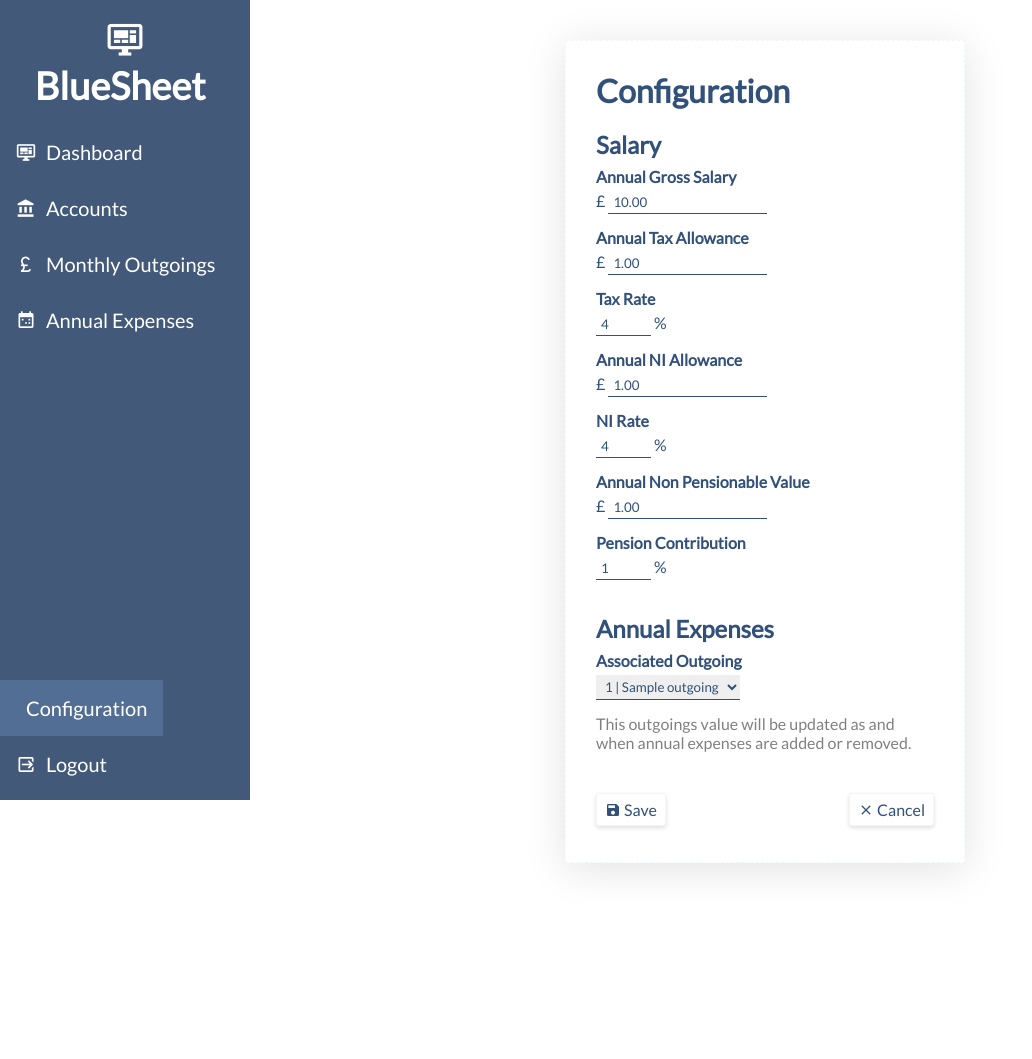
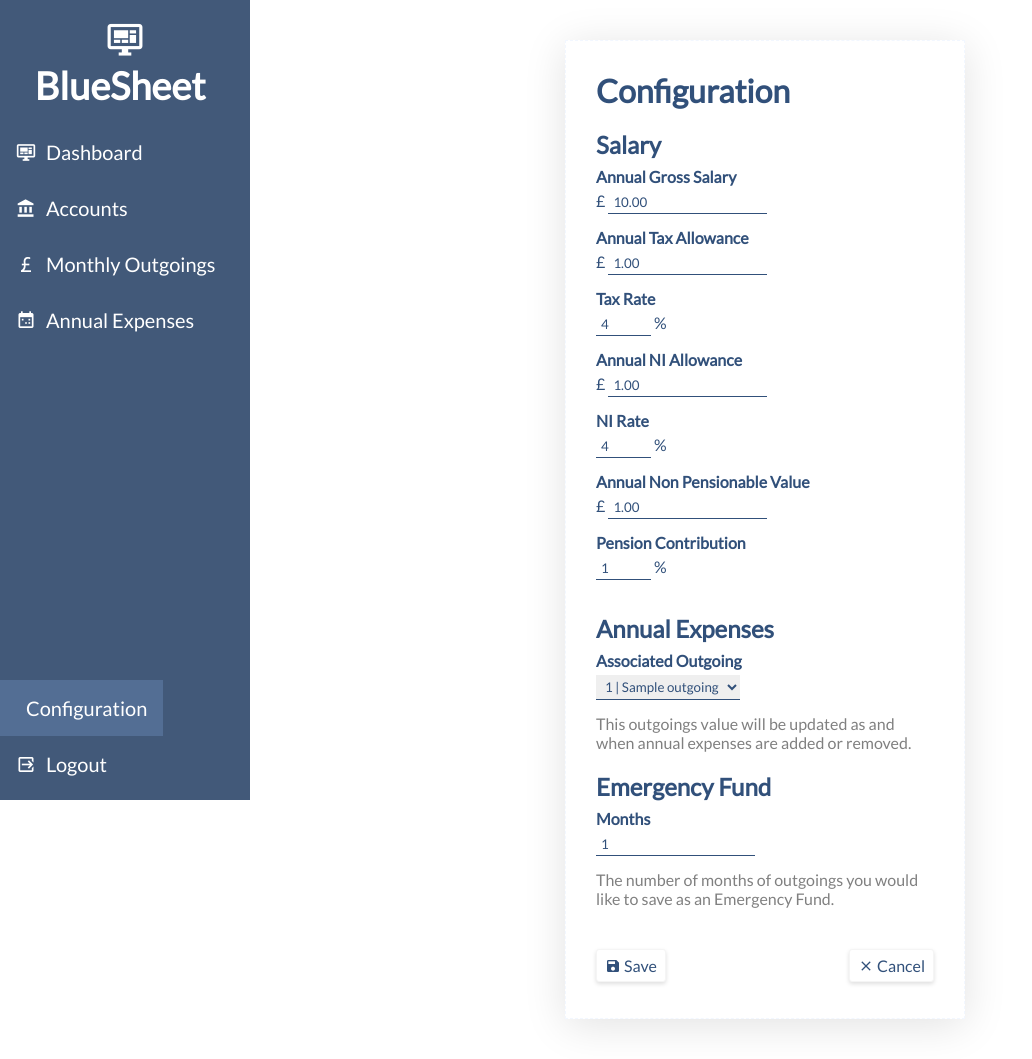
Before and after one commit to dullage/BlueSheet, a Flask app: template templates/configuration.html in a window 1280 px wide. Shown: the whole page, without its empty margins (0-1032 px from the left). Before the commit the page ends 873 px from the top, so only its background shows below. Run offline with Flask 2, Linux system fonts and the light colour scheme; the template is opened without the code that fills it: values that come from a table or form of the project are taken from there, others are empty; tables that the repository leaves empty hold one stand-in row (values such as "Sample post"); parts of the project's set-up code (start-up, migrations or seed data) failed here and were passed over; some libraries are stand-ins or nearby versions.

Commit message:
Added Emergency Fund Functionality

```diff
--- a/main.py
+++ b/main.py
@@ -144,6 +144,28 @@
                 total_outgoings += outgoing.value
         return total_outgoings
 
+    def emergency_fund_target(self, month_offset=0):
+        """The total outgoings excluding those excluded from the emergency fund."""
+        if (
+            self.configuration.emergency_fund_months is None
+            or self.configuration.emergency_fund_months == 0
+        ):
+            return 0
+        return (
+            sum(
+                [
+                    outgoing.value
+                    for outgoing in self.outgoings
+                    if outgoing.is_current(month_offset=month_offset)
+                    and (
+                        outgoing.emergency_fund_excluded is False
+                        or outgoing.emergency_fund_excluded is None
+                    )
+                ]
+            )
+            * self.configuration.emergency_fund_months
+        )
+
 
 class Configuration(db.Model):
     __tablename__ = "configuration"
@@ -155,14 +177,17 @@
     annual_expense_outgoing_id = db.Column(
         db.Integer, db.ForeignKey("outgoing.id")
     )
+    emergency_fund_months = db.Column(db.Integer)
 
     def __init__(
         self,
         user_id,
         annual_expense_outgoing_id=None,
+        emergency_fund_months=None,
     ):
         self.user_id = user_id
         self.annual_expense_outgoing_id = annual_expense_outgoing_id
+        self.emergency_fund_months = emergency_fund_months
 
 
 class Salary(db.Model):
@@ -275,6 +300,7 @@
     start_month = db.Column(db.Date)
     end_month = db.Column(db.Date)
     notes = db.Column(db.String)
+    emergency_fund_excluded = db.Column(db.Boolean)
 
     def __init__(
         self,
@@ -285,6 +311,7 @@
         start_month=None,
         end_month=None,
         notes=None,
+        emergency_fund_excluded=False,
     ):
         self.user_id = user_id
         self.name = name
@@ -293,6 +320,7 @@
         self.start_month = start_month
         self.end_month = end_month
         self.notes = notes
+        self.emergency_fund_excluded = emergency_fund_excluded
 
     @property
     def start_month_input_string(self):
@@ -646,18 +674,20 @@
 
     form_data = h.empty_strings_to_none(request.form)
 
-    form_data["month_start_date"] = 28  # Hardcode for now.
-
     if user.configuration is None:
         db.session.add(
             Configuration(
                 user.id,
                 form_data["annual_expense_outgoing_id"],
+                emergency_fund_months=form_data["emergency_fund_months"],
             )
         )
     else:
         user.configuration.annual_expense_outgoing_id = form_data[
             "annual_expense_outgoing_id"
+        ]
+        user.configuration.emergency_fund_months = form_data[
+            "emergency_fund_months"
         ]
 
     if user.salary is None:
@@ -767,7 +797,7 @@
 # endregion
 
 
-# region Montly Outgoings
+# region Monthly Outgoings
 @app.route("/outgoings")
 @User.login_required
 def outgoings():
@@ -810,6 +840,9 @@
                 form_data["end_month"], set_to_last_day=True
             ),
             notes=form_data["notes"],
+            emergency_fund_excluded=h.checkbox_to_boolean(
+                form_data.get("emergency_fund_excluded")
+            ),
         )
     )
     db.session.commit()
@@ -848,6 +881,9 @@
     outgoing.start_month = h.month_input_to_date(form_data.get("start_month"))
     outgoing.end_month = h.month_input_to_date(
         form_data.get("end_month"), set_to_last_day=True
+    )
+    outgoing.emergency_fund_excluded = h.checkbox_to_boolean(
+        form_data.get("emergency_fund_excluded")
     )
     outgoing.notes = form_data["notes"]
 
--- a/static/style.css
+++ b/static/style.css
@@ -174,6 +174,9 @@
 }
 #annual-expenses-grid-item {
   background-color: rgb(71, 126, 46);
+}
+#emergency-fund-grid-item {
+  background-color: rgb(187, 12, 35);
 }
 
 .input {
--- a/templates/base.html
+++ b/templates/base.html
@@ -20,7 +20,7 @@
   <meta name="msapplication-TileColor" content="#2b5797">
   <meta name="theme-color" content="#ffffff">
 
-  <link rel="stylesheet" href="//cdn.materialdesignicons.com/3.2.89/css/materialdesignicons.min.css">
+  <link rel="stylesheet" href="https://cdn.jsdelivr.net/npm/@mdi/font@5.9.55/css/materialdesignicons.min.css">
   <link href="https://fonts.googleapis.com/css?family=Lato" rel="stylesheet">
   <link rel="stylesheet" href="{{ url_for('static', filename='style.css') }}">
 
--- a/templates/configuration.html
+++ b/templates/configuration.html
@@ -49,6 +49,12 @@
     </select>
     <p>This outgoings value will be updated as and when annual expenses are added or removed.</p>
 
+    <h2>Emergency Fund</h2>
+    <span class="input-label">Months</span>
+    <input type="number" name="emergency_fund_months" min="0" step="1"
+      value="{{ user.configuration.emergency_fund_months }}" required>
+    <p>The number of months of outgoings you would like to save as an Emergency Fund.</p>
+
     <br>
     <input type="hidden" value="{{ request.args.get('return_page', 'index') }}" name="return_page" />
     <button type="submit">
--- a/templates/edit-outgoing.html
+++ b/templates/edit-outgoing.html
@@ -32,9 +32,13 @@
     <input id="end_month" type="month" name="end_month" value="{{ outgoing.end_month_input_string }}"
       min="{{ outgoing.start_month_input_string }}"
       onchange="document.getElementById('start_month').max = document.getElementById('end_month').value;">
+      {% endif %}
+
+    <br>
+    <input type="checkbox" name="emergency_fund_excluded" id="emergency_fund_excluded" {% if outgoing.emergency_fund_excluded %}checked{% endif %}>
+    <label for="emergency_fund_excluded">Exclude from Emergency Fund</label>
     <br>
     <br>
-    {% endif %}
 
     <span class="input-label">Notes</span>
     <textarea name="notes">{{ outgoing.notes if outgoing.notes }}</textarea>
--- a/templates/new-outgoing.html
+++ b/templates/new-outgoing.html
@@ -24,6 +24,10 @@
 
     <span class="input-label">Last Month Paid</span>
     <input type="month" id="end_month" name="end_month">
+
+    <br>
+    <input type="checkbox" name="emergency_fund_excluded" id="emergency_fund_excluded">
+    <label for="emergency_fund_excluded">Exclude from Emergency Fund</label>
     <br>
     <br>
 
--- a/templates/outgoings.html
+++ b/templates/outgoings.html
@@ -15,6 +15,9 @@
           {{ outgoing.name }}
           {% if outgoing.is_dated %}
           <span class="mdi mdi-calendar color-inherit" title="{{ outgoing.date_tooltip }}"></span>
+          {% endif %}
+          {% if outgoing.emergency_fund_excluded is not none and outgoing.emergency_fund_excluded is true %}
+          <span class="mdi mdi-alarm-light-off-outline color-inherit" title="Excluded from Emergency Fund"></span>
           {% endif %}
         </td>
         <td>£{{ "{:,.2f}".format(outgoing.value) }}</td>
```
Also changed, not shown: templates/index.html (+17 -0 lines), readme.md.
